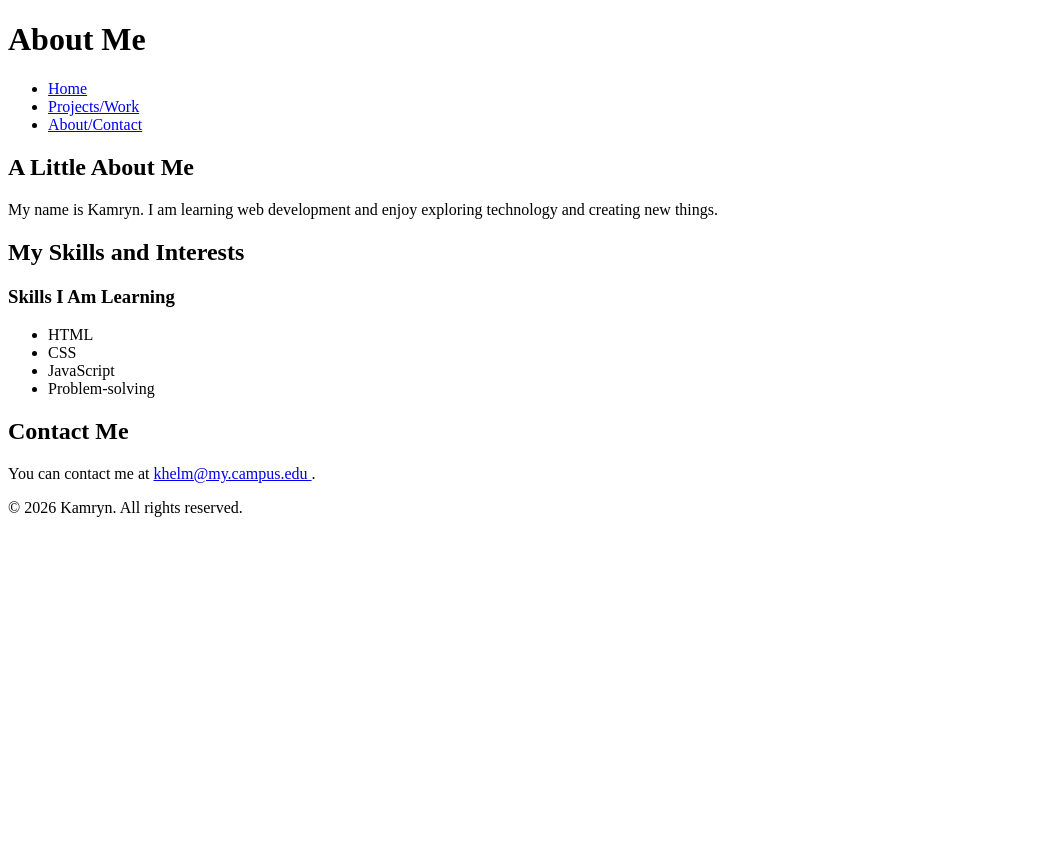
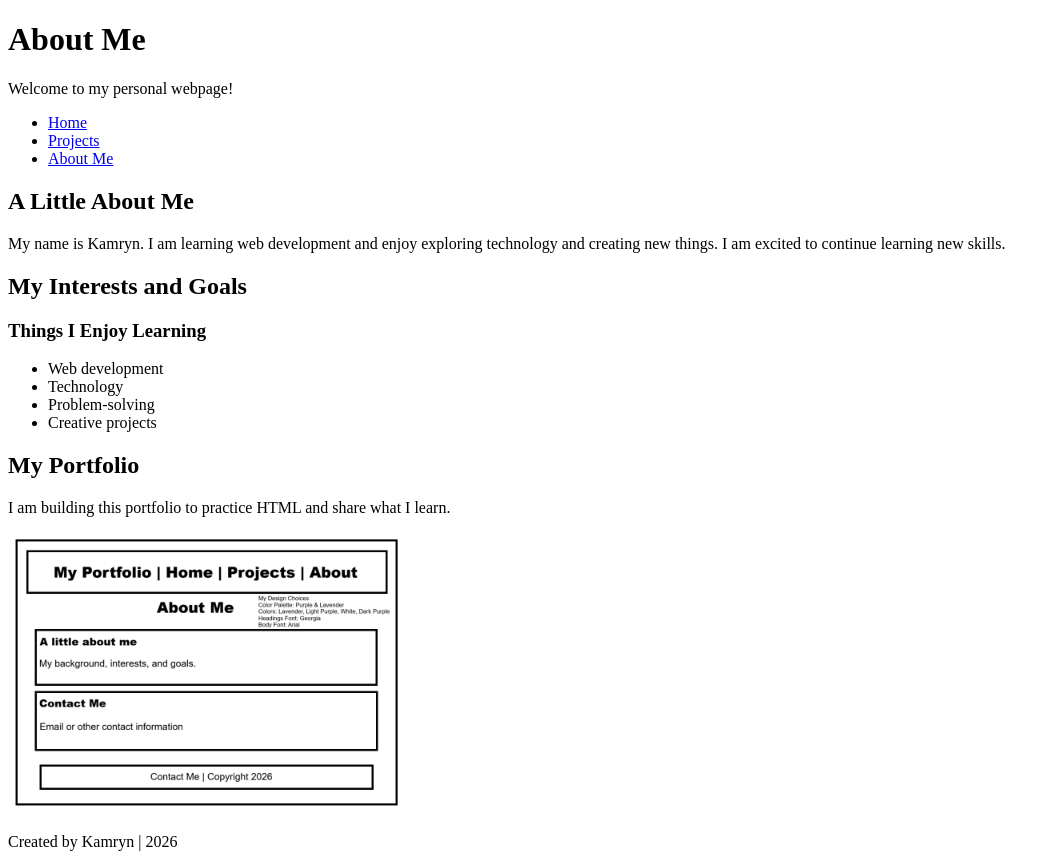
Before and after one commit to khelm95/personal-portfolio, a plain HTML site: page about.html in a window 1280 px wide. Shown: the whole page, without its empty margins (0-1056 px from the left). Before the commit the page ends 800 px from the top, so only its background shows below. Drawn offline with Linux system fonts and the light colour scheme.

Commit message:
Revise About Me page content and layout
Updated the About Me page with new content and structure.

```diff
--- a/about.html
+++ b/about.html
@@ -4,20 +4,22 @@
 <head>
     <meta charset="UTF-8">
     <meta name="viewport" content="width=device-width, initial-scale=1.0">
-    <title>About and Contact | My Portfolio</title>
+    <title>About Me | My Portfolio</title>
 </head>
 <body>
+
     <header>
         <h1>About Me</h1>
+        <p>Welcome to my personal webpage!</p>
+    </header>
 
-        <nav aria-label="Main navigation">
+    <nav>
         <ul>
             <li><a href="index.html">Home</a></li>
-                <li><a href="projects.html">Projects/Work</a></li>
-                <li><a href="about.html">About/Contact</a></li>
+            <li><a href="projects.html">Projects</a></li>
+            <li><a href="about.html">About Me</a></li>
         </ul>
     </nav>
-    </header>
 
     <main>
         <section>
@@ -25,34 +27,40 @@
             <p>
                 My name is Kamryn. I am learning web development
                 and enjoy exploring technology and creating new things.
+                I am excited to continue learning new skills.
             </p>
         </section>
 
         <section>
-            <h2>My Skills and Interests</h2>
-
-            <h3>Skills I Am Learning</h3>
+            <h2>My Interests and Goals</h2>
+            <article>
+                <h3>Things I Enjoy Learning</h3>
                 <ul>
-                <li>HTML</li>
-                <li>CSS</li>
-                <li>JavaScript</li>
+                    <li>Web development</li>
+                    <li>Technology</li>
                     <li>Problem-solving</li>
+                    <li>Creative projects</li>
                 </ul>
+            </article>
         </section>
 
         <section>
-            <h2>Contact Me</h2>
+            <h2>My Portfolio</h2>
             <p>
-                You can contact me at
-                <a href="khelm@my.campus.edu">
-                    khelm@my.campus.edu
-                </a>.
+                I am building this portfolio to practice HTML
+                and share what I learn.
             </p>
+            <img
+                src="about-contact-wireframe.png"
+                alt="Wireframe sketch showing the planned layout of my about and contact webpage"
+                width="400"
+            >
         </section>
     </main>
 
     <footer>
-        <p>&copy; 2026 Kamryn. All rights reserved.</p>
+        <p>Created by Kamryn | 2026</p>
     </footer>
+
 </body>
 </html>
```
Lines whose indentation alone changed are shown as unchanged.
